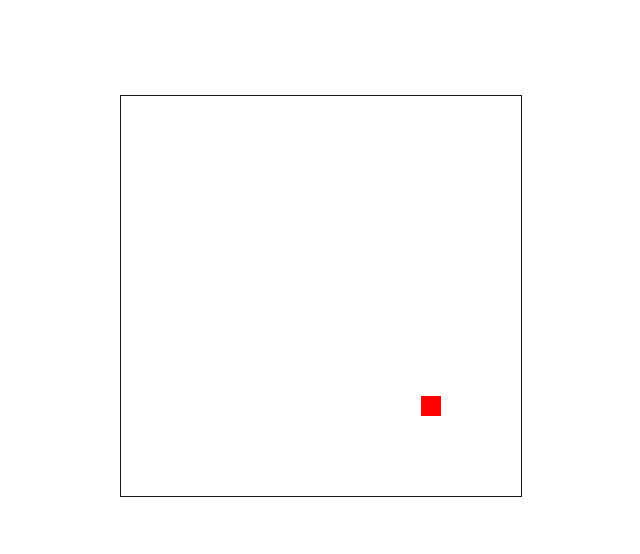
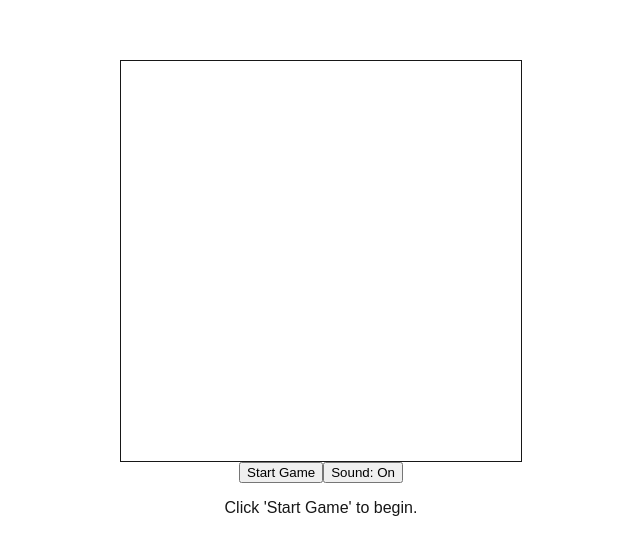
Before and after one commit to bunlongheng/snake-game, a Next.js app: page / in a window 1280 px wide. Shown: the part 112-666 px from the top of the page, without its empty margins (319-959 px from the left). Built offline with nearby package versions, Linux system fonts and the light colour scheme.

Commit message:
Add buttons to start game, and sound;

```diff
--- a/components/SnakeGame.tsx
+++ b/components/SnakeGame.tsx
@@ -1,4 +1,4 @@
-import { useEffect, useRef, useState } from 'react';
+import { useEffect, useRef, useState, useCallback } from 'react';
 
 const gridSize = 20;
 const gridWidth = 400;
@@ -9,58 +9,98 @@ type Point = {
   y: number;
 };
 
+interface GameState {
+  snake: Point[];
+  food: Point;
+  direction: Point;
+  gameRunning: boolean;
+  soundOn: boolean;
+  thoughts: string;
+}
+
 const SnakeGame: React.FC = () => {
   const canvasRef = useRef<HTMLCanvasElement>(null);
-  const [snake, setSnake] = useState<Point[]>([{ x: 160, y: 160 }, { x: 140, y: 160 }]);
-  const [food, setFood] = useState<Point>({ x: 300, y: 300 });
-  const [direction, setDirection] = useState<Point>({ x: 20, y: 0 });
+  const [gameState, setGameState] = useState<GameState>({
+    snake: [{ x: 160, y: 160 }, { x: 140, y: 160 }],
+    food: { x: 300, y: 300 },
+    direction: { x: 20, y: 0 },
+    gameRunning: false,
+    soundOn: true,
+    thoughts: "Click 'Start Game' to begin."
+  });
 
-  const moveSnake = () => {
-    const newSnake = [...snake];
-    const head = { x: newSnake[0].x + direction.x, y: newSnake[0].y + direction.y };
+  const checkCollision = (head: Point) => {
+    return head.x < 0 || head.x >= gridWidth || head.y < 0 || head.y >= gridHeight || gameState.snake.some(segment => head.x === segment.x && head.y === segment.y);
+  };
+
+  const moveSnake = useCallback(() => {
+    const head = { x: gameState.snake[0].x + gameState.direction.x, y: gameState.snake[0].y + gameState.direction.y };
+    if (checkCollision(head)) {
+      setGameState(prev => ({ ...prev, gameRunning: false, thoughts: "Crashed! Game over." }));
+      return;
+    }
+    const newSnake = [...gameState.snake];
     newSnake.unshift(head);
-    if (head.x === food.x && head.y === food.y) {
+    if (head.x === gameState.food.x && head.y === gameState.food.y) {
       placeFood();
+      setGameState(prev => ({ ...prev, snake: newSnake, thoughts: "Found food! Searching for more..." }));
     } else {
       newSnake.pop();
+      setGameState(prev => ({ ...prev, snake: newSnake }));
     }
-    setSnake(newSnake);
+  }, [gameState]);
+
+  const placeFood = () => {
+    let x, y;
+    do {
+      x = Math.floor(Math.random() * (gridWidth / gridSize)) * gridSize;
+      y = Math.floor(Math.random() * (gridHeight / gridSize)) * gridSize;
+    } while (gameState.snake.some(segment => segment.x === x && segment.y === y));
+    setGameState(prev => ({ ...prev, food: { x, y } }));
   };
 
-  const placeFood = () => {
-    const x = Math.floor(Math.random() * (gridWidth / gridSize)) * gridSize;
-    const y = Math.floor(Math.random() * (gridHeight / gridSize)) * gridSize;
-    setFood({ x, y });
-  };
-
-  const draw = () => {
+  const draw = useCallback(() => {
     const canvas = canvasRef.current;
     const ctx = canvas?.getContext('2d');
     if (ctx) {
       ctx.setTransform(1, 0, 0, 1, 0, 0);
       ctx.clearRect(0, 0, gridWidth, gridHeight);
-
-      // Draw food
       ctx.fillStyle = 'red';
-      ctx.fillRect(food.x, food.y, gridSize, gridSize);
-
-      // Draw snake
-      snake.forEach((segment, index) => {
+      ctx.fillRect(gameState.food.x, gameState.food.y, gridSize, gridSize);
+      gameState.snake.forEach((segment, index) => {
         ctx.fillStyle = index === 0 ? 'black' : 'green';
         ctx.fillRect(segment.x, segment.y, gridSize, gridSize);
       });
     }
-  };
+  }, [gameState]);
 
   useEffect(() => {
-    const timer = setInterval(() => {
-      moveSnake();
-      draw();
-    }, 100);
+    let timer: NodeJS.Timeout;
+    if (gameState.gameRunning) {
+      timer = setInterval(() => {
+        moveSnake();
+        draw();
+      }, 100);
+    }
     return () => clearInterval(timer);
-  }, [snake, food, direction]);
+  }, [gameState.gameRunning, moveSnake, draw]);
 
-  return <canvas ref={canvasRef} width={gridWidth} height={gridHeight} className="bg-white border" />;
+  return (
+    <div className="flex flex-col items-center justify-center h-screen bg-gray-900">
+      <canvas ref={canvasRef} width={gridWidth} height={gridHeight} className="bg-black border border-green-500" />
+      <div className="text-white mt-4">
+        <button onClick={() => setGameState(prev => ({ ...prev, gameRunning: !prev.gameRunning }))}
+                className="bg-green-500 hover:bg-green-700 text-white font-bold py-2 px-4 rounded focus:outline-none focus:shadow-outline">
+          {gameState.gameRunning ? 'Pause Game' : 'Start Game'}
+        </button>
+        <button onClick={() => setGameState(prev => ({ ...prev, soundOn: !prev.soundOn }))}
+                className="ml-4 bg-blue-500 hover:bg-blue-700 text-white font-bold py-2 px-4 rounded focus:outline-none focus:shadow-outline">
+          {gameState.soundOn ? 'Sound: On' : 'Sound: Off'}
+        </button>
+      </div>
+      <p className="mt-2 text-white">{gameState.thoughts}</p>
+    </div>
+  );
 };
 
 export default SnakeGame;
```
